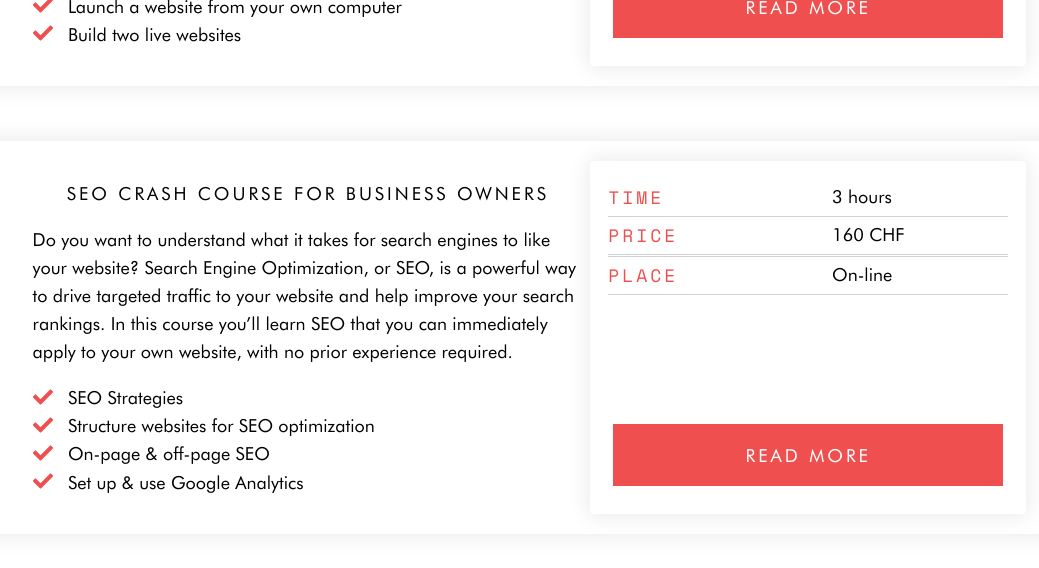
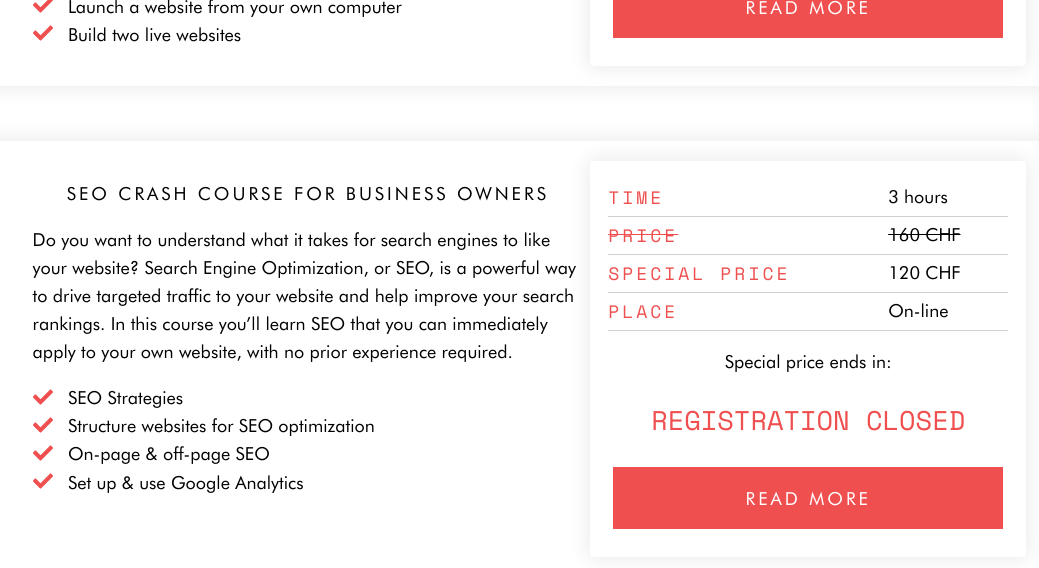
Before and after one commit to hharen/mltc_jekyll, a Jekyll site: the page built from index.html, in a window 1280 px wide and 900 px high, scrolled down 3022 px, cut to the strip 0-649 px from the top of the window. Shown: the top 568 px of the strip, without its empty margins (107-1146 px from the left). Built offline with Jekyll 4.4.1, drawn with Linux system fonts in a browser that asks for light colours; nearby versions of some CDN libraries.

Commit message:
Add a special price for the group offer

```diff
--- a/_includes/layout_seo_course_card.html
+++ b/_includes/layout_seo_course_card.html
@@ -8,18 +8,18 @@
  -->        <h4>Time</h4>
             <p>3 hours</p>
             <div class='line'></div>
-            <h4>Price</h4>
-            <p>160 CHF</p>
+            <h4 class='line-through'>Price</h4>
+            <p class='line-through'>160 CHF</p>
             <div class='line'></div>
- <!--            <h4>Early Bird</h4>
-            <p>120 CHF</p> -->
+            <h4>Special price</h4>
+            <p>120 CHF</p>
             <div class='line'></div>
             <h4>Place</h4>
             <p>On-line</p>
             <div class='line'></div>
           </div>
 
-          <!-- <div class="time-to-book">
-            <p>Registration closes in:</p>
-            <p class="countdown" data-countdown-date="Feb 13, 2021 23:59:59"></p>
-          </div> -->
+          <div class="time-to-book">
+            <p>Special price ends in:</p>
+            <p class="countdown" data-countdown-date="Feb 26, 2021 23:59:59"></p>
+          </div>
```
